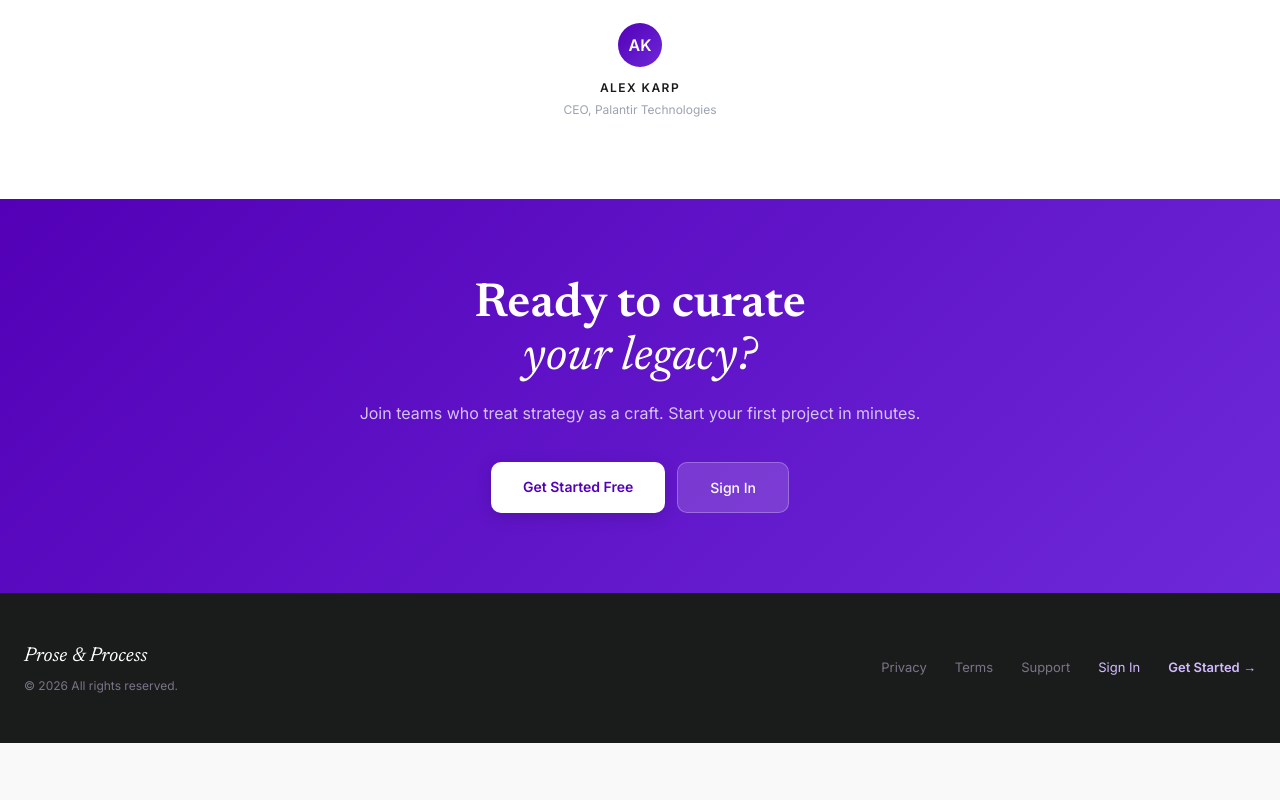
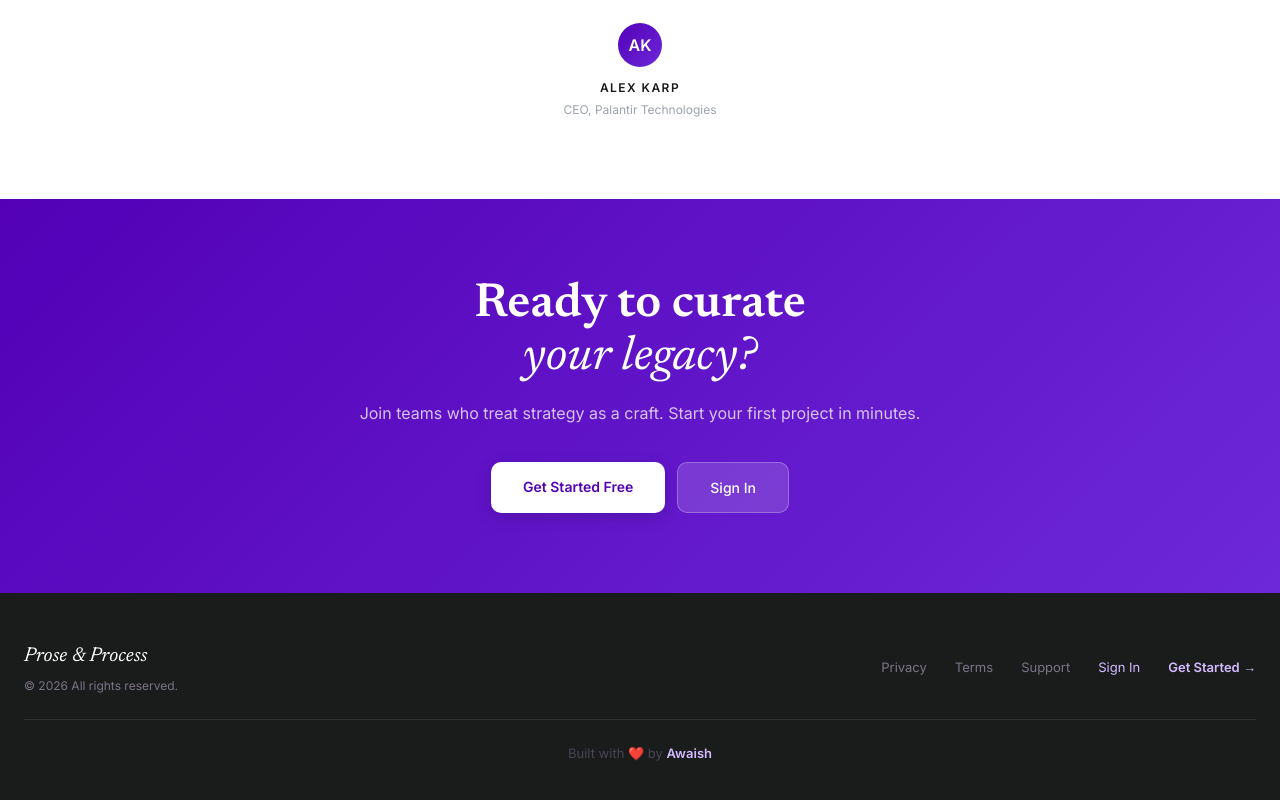
Before and after one commit to awaishh/Task-Manager, a React (Vite) app in the folder frontend/: page / in a window 1280 px wide. Shown: the part 3393-4193 px from the top of the page. Before the commit the page ends 4136 px from the top, so only its background shows below. Built offline with nearby package versions, Linux system fonts and the light colour scheme; no server answers.

Commit message:
Modification in Landing Page

```diff
--- a/frontend/src/pages/Landing.jsx
+++ b/frontend/src/pages/Landing.jsx
@@ -281,6 +281,11 @@ export default function Landing() {
             <Link to="/register" style={{ fontSize: 13, color: '#d3bbff', textDecoration: 'none', fontWeight: 600 }}>Get Started →</Link>
           </div>
         </div>
+        <div style={{ maxWidth: 1280, margin: '24px auto 0', paddingTop: 24, borderTop: '1px solid #2f3131', textAlign: 'center' }}>
+          <p style={{ fontSize: 13, color: '#4a4455', margin: 0 }}>
+            Built with ❤️ by <span style={{ color: '#d3bbff', fontWeight: 600 }}>Awaish</span>
+          </p>
+        </div>
       </footer>
 
     </div>
```
